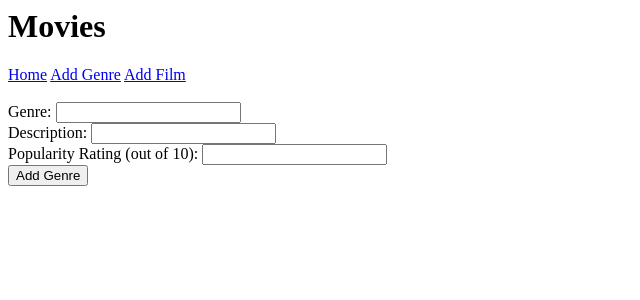
After one commit to kirankalsi/fundamental_project, a Flask app: template application/templates/add_genre.html in a window 1280 px wide. The commit adds this page. Shown: the top 300 px of the page, without its empty margins (0-640 px from the left). Run offline with Flask 2, Linux system fonts and the light colour scheme; the template is opened without the code that fills it: values that come from a table or form of the project are taken from there, others are empty.

Commit message:
genre and film htmls

```diff
--- a/application/forms.py
+++ b/application/forms.py
@@ -13,6 +13,27 @@ class SameFilmCheck:
         for film in film_list:
             if field.data == film.title:
                 raise ValidationError(self.message)
+
+class SameGenreCheck:
+    def __init__(self, message=None):
+        self.message = message
+
+    def __call__(self, form, field):
+        genre_list = Films.query.all()
+        for genre in genre_list:
+            if field.data == genre.genre_type:
+                raise ValidationError(self.message)
+
+class GenreForm(FlaskForm):
+    genre = StringField('Genre:',
+            validators=[
+                DataRequired(),
+                    SameGenreCheck(message='That Genre already exists')
+                ]
+            )
+    description = StringField('Description:')
+    rating = StringField('Popularity Rating (out of 10):')
+    submit = SubmitField('Add Genre')
 
 class FilmForm(FlaskForm):
     film = StringField('Film:',
@@ -33,4 +54,4 @@ class FilmForm(FlaskForm):
                     ('18','18')
                 ]
             )
-    submit = SubmitField('Add to database')
+    submit = SubmitField('Add Film')
--- a/application/routes.py
+++ b/application/routes.py
@@ -2,7 +2,7 @@ from flask import render_template, redirect, url_for, request
 
 from application import app, db
 from application.models import Films, Genres, FilmGenres
-from application.forms import GenreForm, FilmForm, SameFilmCheck
+from application.forms import GenreForm, SameGenreCheck, FilmForm, SameFilmCheck
 
 @app.route('/')
 def index():
@@ -14,7 +14,7 @@ def index():
 def add_genre():
     form = GenreForm()
     if form.validate_on_submit():
-        new_genre = Genre(genre_type=form.genre.data)
+        new_genre = Genres(genre_type=form.genre.data, description=form.description.data, rating=form.rating.data)
         db.session.add(new_genre)
         db.session.commit()
         return redirect(url_for('index'))
--- /dev/null
+++ b/application/templates/add_genre.html
@@ -0,0 +1,15 @@
+{% extends 'layout.html' %}
+{% block body_content %}
+    <form action='' method='POST'>
+        {{ form.hidden_tag() }}
+        {{ form.genre.label }} {{ form.genre }} <br>
+        {% if form.genre.errors %}
+            {% for error in form.genre.errors %}
+                {{ error }}<br>
+            {% endfor %}
+        {% endif %}
+        {{ form.description.label }} {{ form.description }} <br>
+        {{ form.rating.label }} {{ form.rating }} <br>
+        {{ form.submit }}
+    </form>
+{% endblock body_content %}
--- a/application/templates/layout.html
+++ b/application/templates/layout.html
@@ -3,7 +3,8 @@
 		<h1>Movies</h1>
 
 		<a href='{{ url_for('index') }}'>Home</a>
-		<a href='{{ url_for('add') }}'>Add</a>
+		<a href='{{ url_for('add_genre') }}'>Add Genre</a>
+		<a href='{{ url_for('add_film') }}'>Add Film</a>
 		<br>
 		<br>
 
```
Also changed, not shown: application/templates/index.html (+7 -0 lines), application/templates/add_film.html (renamed from application/templates/add.html).
